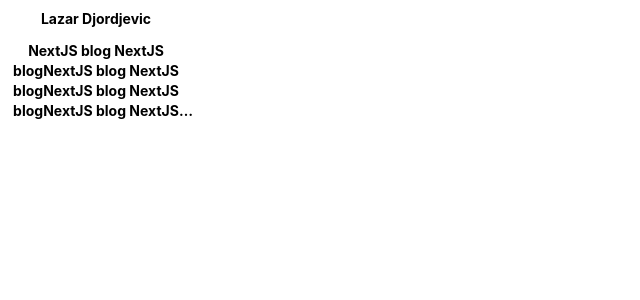
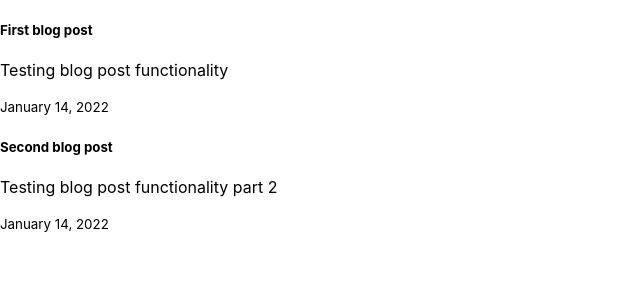
Before and after one commit to lazardjordjevic/nextjs-blog-lazar, a Next.js app: page / in a window 1280 px wide. Shown: the top 300 px of the page, without its empty margins (0-640 px from the left). Built offline with nearby package versions, Linux system fonts and the light colour scheme.

Commit message:
Added MDX

```diff
--- /dev/null
+++ b/components/button.js
@@ -0,0 +1,9 @@
+const Button = () => {
+  return (
+    <>
+      <button type="button">Click me</button>
+    </>
+  )
+}
+
+export default Button;
--- a/next.config.js
+++ b/next.config.js
@@ -1,3 +1,11 @@
-module.exports = {
-  reactStrictMode: true,
-}
+const withMDX = require('@next/mdx')({
+  extension: /\.mdx?$/,
+  options: {
+    remarkPlugins: [],
+    rehypePlugins: [],
+  },
+})
+
+module.exports = withMDX({
+  pageExtensions: ['js', 'jsx', 'md', 'mdx'],
+})
--- a/package.json
+++ b/package.json
@@ -9,7 +9,11 @@
     "lint": "next lint"
   },
   "dependencies": {
+    "@mdx-js/loader": "^1.6.22",
+    "@next/mdx": "^12.0.8",
+    "gray-matter": "^4.0.3",
     "next": "11.1.2",
+    "next-mdx-remote": "^3.0.8",
     "react": "17.0.2",
     "react-dom": "17.0.2"
   },
--- a/pages/index.js
+++ b/pages/index.js
@@ -1,15 +1,55 @@
-import Head from 'next/head'
+import fs from 'fs'
+import path from 'path'
+import matter from 'gray-matter'
+import Link from 'next/link'
 
-export default function Home() {
-  return (
-    <>
-      <Head>
-        <title>NextJS Blog by Lazar</title>
-        <meta name="viewport" content="initial-scale=1.0, width=device-width" />
-        <meta name="description" content="Lazar Djordjevic lazardjordjevic blog nextjs" />
-      </Head>
-      <h1 className="page-title">Lazar Djordjevic</h1>
-      <h2 className="page-subtitle">NextJS blog NextJS blogNextJS blog NextJS blogNextJS blog NextJS blogNextJS blog NextJS blogNextJS blog NextJS blogNextJS blog NextJS blogNextJS blog NextJS blogNextJS blog NextJS blogNextJS blog NextJS blogNextJS blog NextJS blogNextJS blog NextJS blogNextJS blog NextJS blog</h2>
-    </>
-  )
+const Home = ({ posts }) => {
+    return (
+        <div className='mt-5'>
+            {posts.map((post, index) => (
+                <Link href={'/' + post.slug} passHref key={index}>
+                    <div>
+                        <div className='row g-0'>
+                            <h5 className='card-title'>
+                                {post.frontMatter.title}
+                            </h5>
+                            <p className='card-text'>
+                                {post.frontMatter.description}
+                            </p>
+                            <p className='card-text'>
+                                <small className='text-muted'>
+                                    {post.frontMatter.date}
+                                </small>
+                            </p>
+                        </div>
+                    </div>
+                </Link>
+            ))}
+        </div>
+    )
 }
+
+export const getStaticProps = async () => {
+    const files = fs.readdirSync(path.join('posts'))
+
+    const posts = files.map(filename => {
+        const markdownWithMeta = fs.readFileSync(
+            path.join('posts', filename),
+            'utf-8'
+        )
+        const { data: frontMatter } = matter(markdownWithMeta)
+
+        return {
+            frontMatter,
+            slug: filename.split('.')[0],
+        }
+    })
+
+    return {
+        props: {
+            posts,
+        },
+    }
+}
+
+export default Home
--- /dev/null
+++ b/posts/first-blog-post.mdx
@@ -0,0 +1,11 @@
+---
+title: First blog post
+date: 'January 14, 2022'
+description: 'Testing blog post functionality'
+---
+
+Hi Mom !
+
+Here i will be talking mostly about my technical knowledge.
+Or about dreams...
+Or both :)
--- /dev/null
+++ b/posts/index.mdx
@@ -0,0 +1,5 @@
+import Button from '../components/button';
+
+Hi mom!
+
+<Button />
--- /dev/null
+++ b/posts/second-blog-post.mdx
@@ -0,0 +1,8 @@
+---
+title: Second blog post
+date: 'January 14, 2022'
+description: 'Testing blog post functionality part 2'
+---
+
+In second blog post i continue with
+bla bla bla
```
Also changed, not shown: pages/[slug].js (added, +50 -0 lines), 1 other file (tests, documents, lock files or other folders).
